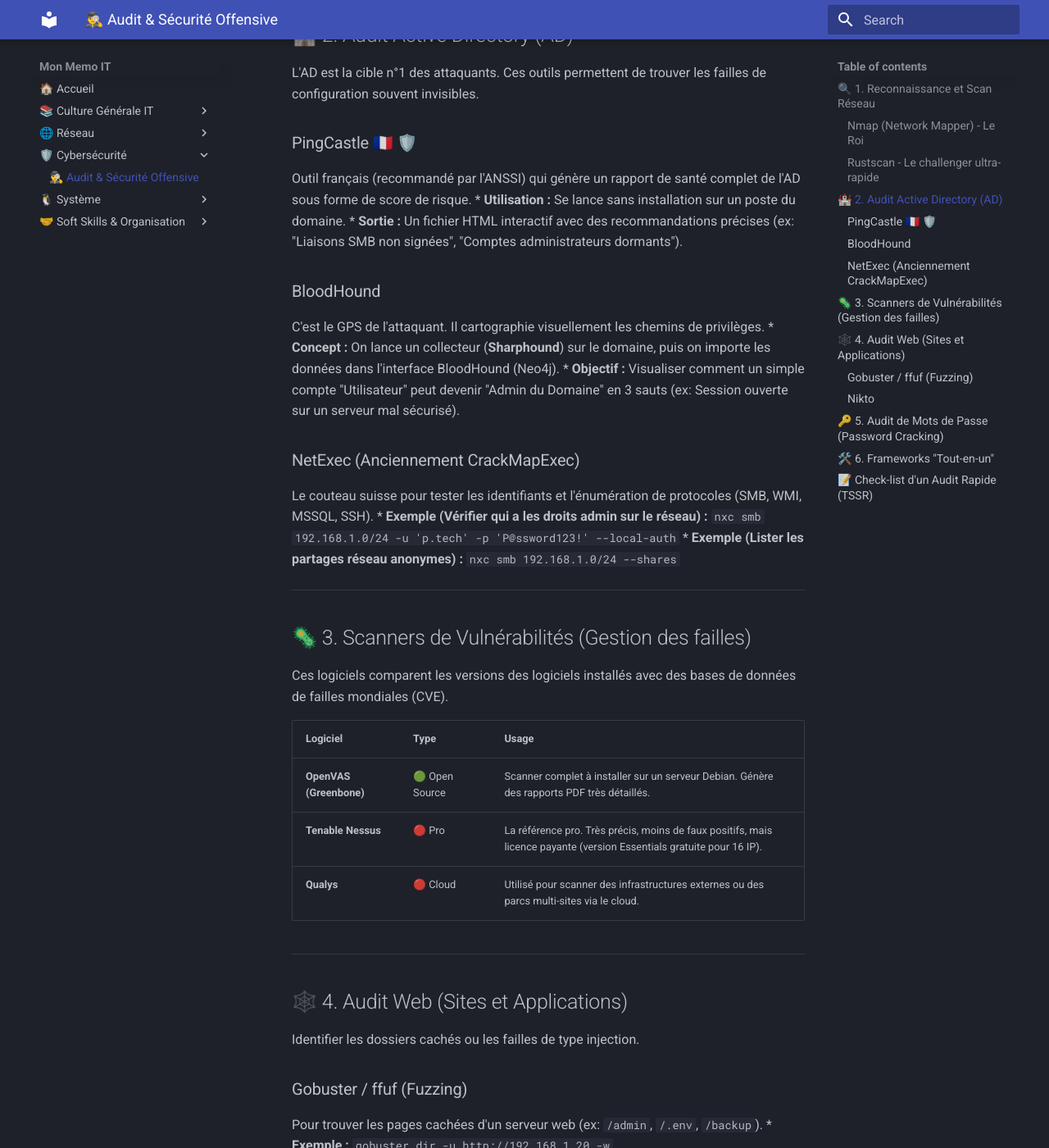
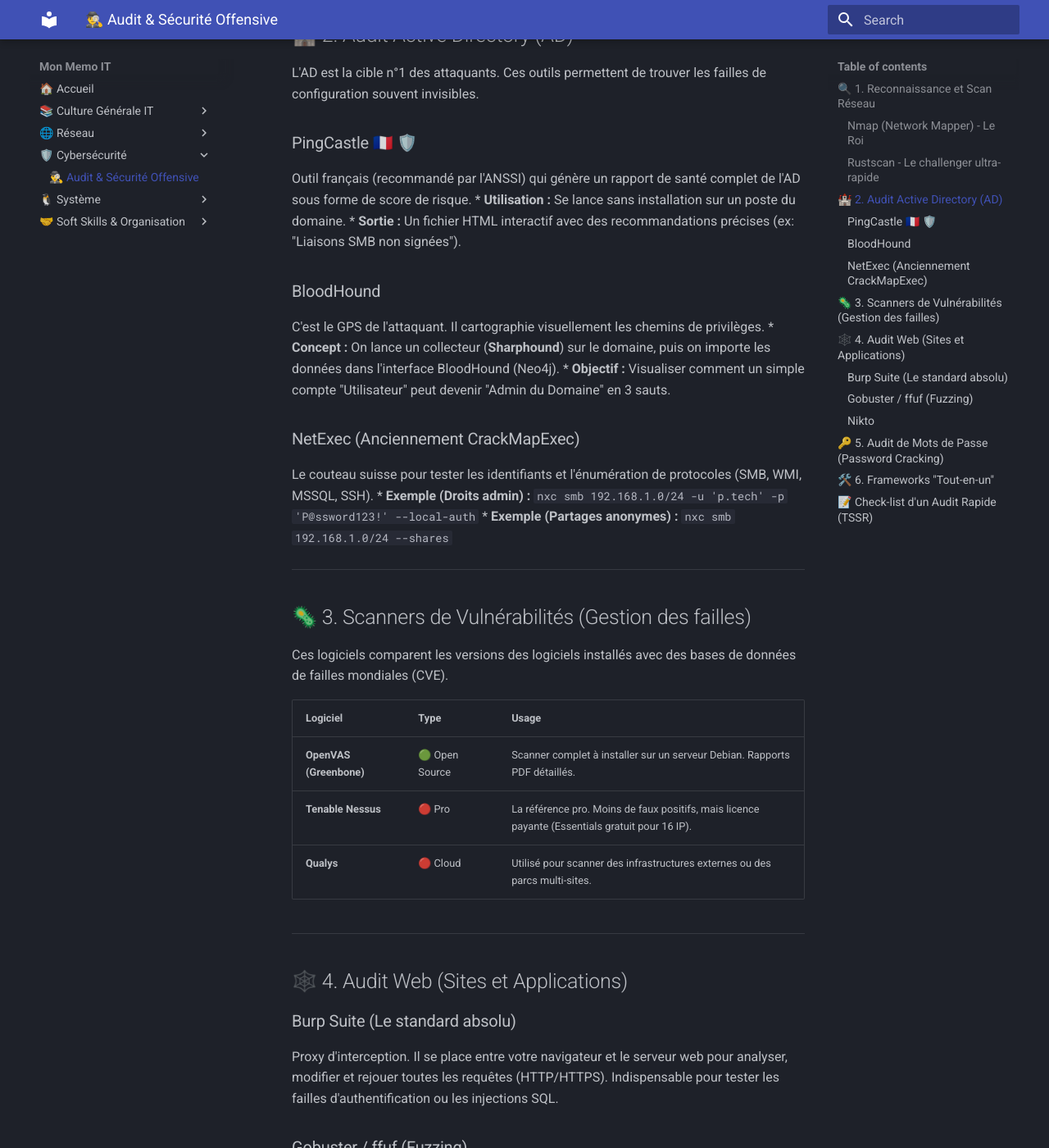
Before and after one commit to Shadowhats/mon-wiki, an MkDocs documentation site: the page built from docs/culture/audit_securite.md, in a window 1280 px wide and 1400 px high, scrolled down 1205 px. Shown: the whole window at 82% size. Built offline with MkDocs 1.6.1 and Material for MkDocs 9.7.7, drawn with Linux system fonts in a browser that asks for light colours; some of the changed text lies outside the part shown.

Commit message:
Update audit_securite.md

```diff
--- a/docs/culture/audit_securite.md
+++ b/docs/culture/audit_securite.md
@@ -15,13 +15,13 @@ L'outil indispensable pour tout auditeur.
 
 | Commande | Action |
 | :--- | :--- |
-| `nmap -sP 192.168.1.0/24` | **Ping Sweep** : Liste les machines allumées sur le réseau. |
-| `nmap -sV -sC -T4 192.168.1.50` | **Scan Standard** : Détermine les versions des services (`-sV`) et lance les scripts de détection par défaut (`-sC`). |
+| `nmap -sn 192.168.1.0/24` | **Ping Sweep** : Liste les machines allumées sur le réseau (remplace l'ancien `-sP`). |
+| `nmap -sV -sC -T4 192.168.1.50` | **Scan Standard** : Détermine les versions des services (`-sV`) et lance les scripts par défaut (`-sC`). |
 | `nmap -p- 192.168.1.50` | **Scan Full** : Analyse les 65535 ports TCP (très lent mais exhaustif). |
-| `nmap --script vuln 192.168.1.50` | **Scan de vulnérabilités** : Utilise la base de scripts Nmap pour trouver des failles connues (CVE). |
+| `nmap --script vuln 192.168.1.50` | **Scan de vulnérabilités** : Utilise les scripts Nmap pour trouver des failles connues (CVE). |
 
 ### Rustscan - Le challenger ultra-rapide
-Écrit en Rust, il est capable de scanner l'intégralité des ports d'une machine en quelques secondes avant de passer le relais à Nmap pour l'analyse.
+Écrit en Rust, il est capable de scanner l'intégralité des ports d'une machine en quelques secondes avant de passer le relais à Nmap.
 * **Exemple :** `rustscan -a 192.168.1.50 -- -sV`
 
 ---
@@ -33,17 +33,17 @@ L'AD est la cible n°1 des attaquants. Ces outils permettent de trouver les fail
 ### PingCastle 🇫🇷 🛡️
 Outil français (recommandé par l'ANSSI) qui génère un rapport de santé complet de l'AD sous forme de score de risque.
 * **Utilisation :** Se lance sans installation sur un poste du domaine.
-* **Sortie :** Un fichier HTML interactif avec des recommandations précises (ex: "Liaisons SMB non signées", "Comptes administrateurs dormants").
+* **Sortie :** Un fichier HTML interactif avec des recommandations précises (ex: "Liaisons SMB non signées").
 
 ### BloodHound
 C'est le GPS de l'attaquant. Il cartographie visuellement les chemins de privilèges.
 * **Concept :** On lance un collecteur (**Sharphound**) sur le domaine, puis on importe les données dans l'interface BloodHound (Neo4j).
-* **Objectif :** Visualiser comment un simple compte "Utilisateur" peut devenir "Admin du Domaine" en 3 sauts (ex: Session ouverte sur un serveur mal sécurisé).
+* **Objectif :** Visualiser comment un simple compte "Utilisateur" peut devenir "Admin du Domaine" en 3 sauts.
 
 ### NetExec (Anciennement CrackMapExec)
 Le couteau suisse pour tester les identifiants et l'énumération de protocoles (SMB, WMI, MSSQL, SSH).
-* **Exemple (Vérifier qui a les droits admin sur le réseau) :** `nxc smb 192.168.1.0/24 -u 'p.tech' -p 'P@ssword123!' --local-auth`
-* **Exemple (Lister les partages réseau anonymes) :** `nxc smb 192.168.1.0/24 --shares`
+* **Exemple (Droits admin) :** `nxc smb 192.168.1.0/24 -u 'p.tech' -p 'P@ssword123!' --local-auth`
+* **Exemple (Partages anonymes) :** `nxc smb 192.168.1.0/24 --shares`
 
 ---
 
@@ -53,22 +53,23 @@ Ces logiciels comparent les versions des logiciels installés avec des bases de
 
 | Logiciel | Type | Usage |
 | :--- | :--- | :--- |
-| **OpenVAS (Greenbone)** | 🟢 Open Source | Scanner complet à installer sur un serveur Debian. Génère des rapports PDF très détaillés. |
-| **Tenable Nessus** | 🔴 Pro | La référence pro. Très précis, moins de faux positifs, mais licence payante (version Essentials gratuite pour 16 IP). |
-| **Qualys** | 🔴 Cloud | Utilisé pour scanner des infrastructures externes ou des parcs multi-sites via le cloud. |
+| **OpenVAS (Greenbone)** | 🟢 Open Source | Scanner complet à installer sur un serveur Debian. Rapports PDF détaillés. |
+| **Tenable Nessus** | 🔴 Pro | La référence pro. Moins de faux positifs, mais licence payante (Essentials gratuit pour 16 IP). |
+| **Qualys** | 🔴 Cloud | Utilisé pour scanner des infrastructures externes ou des parcs multi-sites. |
 
 ---
 
 ## 🕸️ 4. Audit Web (Sites et Applications)
 
-Identifier les dossiers cachés ou les failles de type injection.
+### Burp Suite (Le standard absolu)
+Proxy d'interception. Il se place entre votre navigateur et le serveur web pour analyser, modifier et rejouer toutes les requêtes (HTTP/HTTPS). Indispensable pour tester les failles d'authentification ou les injections SQL.
 
 ### Gobuster / ffuf (Fuzzing)
 Pour trouver les pages cachées d'un serveur web (ex: `/admin`, `/.env`, `/backup`).
 * **Exemple :** `gobuster dir -u http://192.168.1.20 -w /usr/share/wordlists/dirb/common.txt`
 
 ### Nikto
-Scanner web "old school" mais efficace pour trouver des fichiers de configuration oubliés ou des serveurs mal patchés.
+Scanner web efficace pour trouver des fichiers de configuration oubliés ou des serveurs mal patchés.
 * **Exemple :** `nikto -h http://192.168.1.20`
 
 ---
@@ -89,15 +90,15 @@ Vérifier que la politique de mots de passe de l'entreprise est robuste en essay
 | Outil | Usage |
 | :--- | :--- |
 | **Kali Linux** | La distribution Linux qui contient déjà TOUS les outils cités plus haut. |
-| **Metasploit Framework** | Une base de données d'exploits. Une fois la faille trouvée (avec Nmap ou Nessus), Metasploit permet de tester si l'exploitation est réellement possible. |
-| **Impacket** | Une collection de scripts Python pour manipuler les protocoles réseau (indispensable pour l'audit AD avancé). |
+| **Metasploit Framework** | Une base de données d'exploits. Permet de tester si l'exploitation d'une faille est réellement possible. |
+| **Impacket** | Scripts Python pour manipuler les protocoles réseau (indispensable pour l'audit AD avancé). |
 
 ---
 
 ## 📝 Check-list d'un Audit Rapide (TSSR)
 
 Si tu dois auditer un nouveau serveur que tu viens de monter :
-1. **Scan de ports :** `nmap -sV [IP]` (Vérifier qu'aucun service inutile ne tourne).
+1. **Scan de ports :** `nmap -sn [IP]` puis `nmap -sV [IP]` (Vérifier qu'aucun service inutile ne tourne).
 2. **Audit AD :** Lancer **PingCastle** (Vérifier les mauvaises configurations de base).
 3. **Audit de droits :** Vérifier les partages réseaux avec `nxc smb [IP] --shares`.
 4. **Vérification MAJ :** Lancer un scan **OpenVAS** pour voir si des CVE critiques sont présentes.
```
Also changed, not shown: other parts of docs/culture/audit_securite.md (+2 -2 lines).
